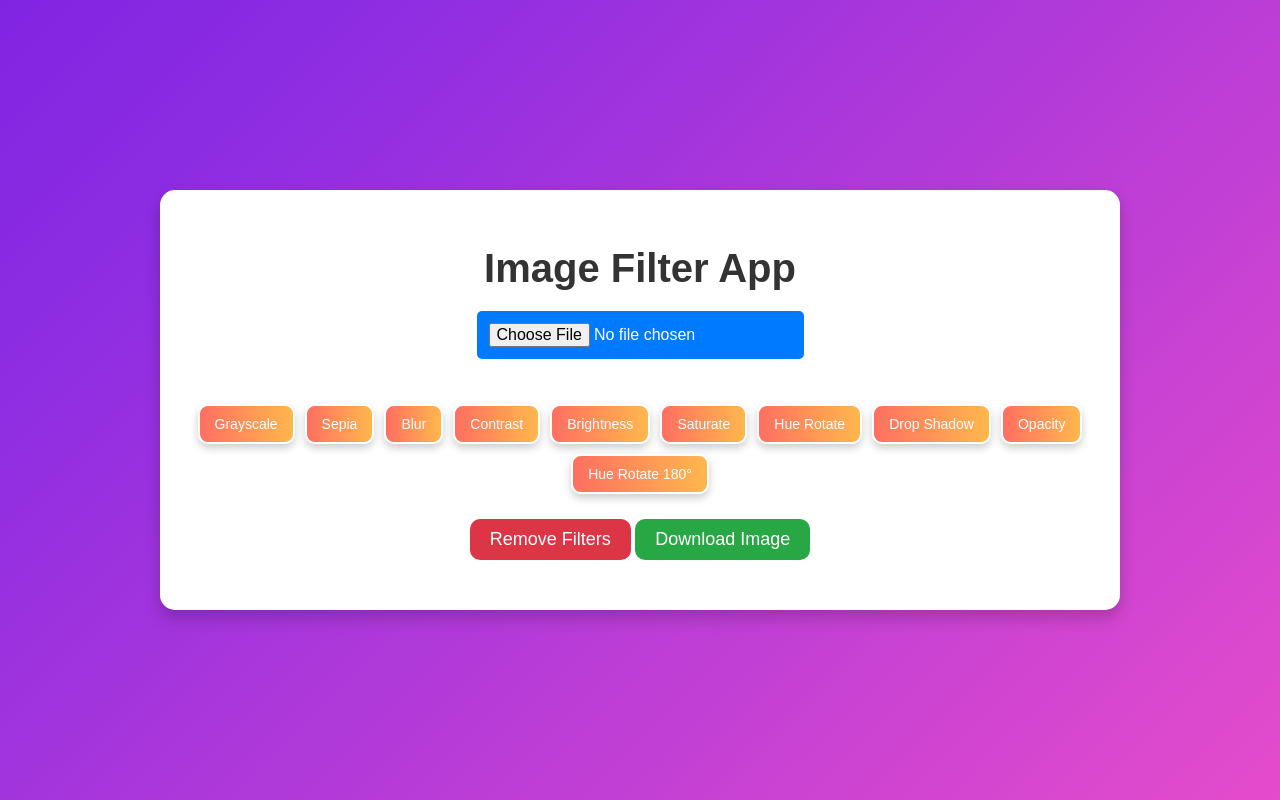
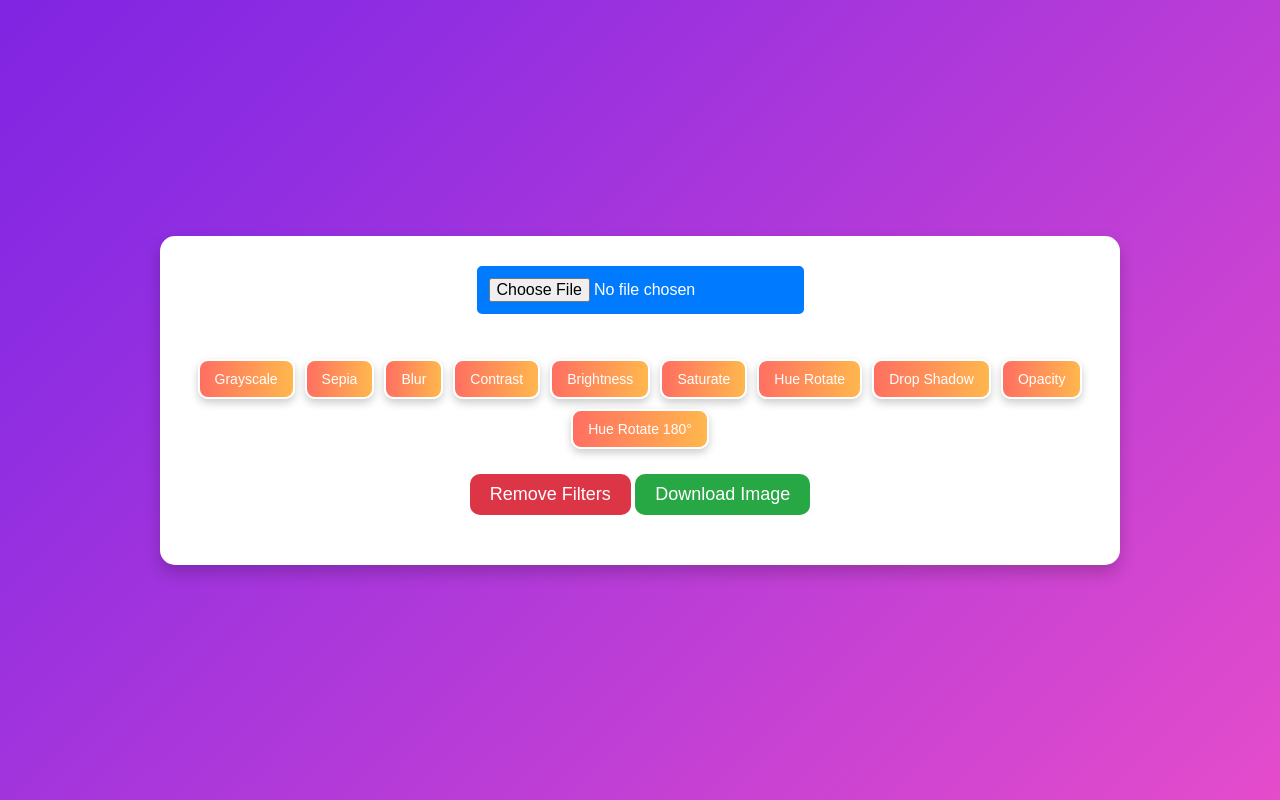
Before and after one commit to pr04/Filter-Fusion-An-Image-Filtering-Website, a plain HTML site: page Code/index.html in a window 1280 px wide. Drawn offline with Linux system fonts and the light colour scheme.

Commit message:
Update index.html

```diff
--- a/Code/index.html
+++ b/Code/index.html
@@ -3,12 +3,11 @@
 <head>
     <meta charset="UTF-8">
     <meta name="viewport" content="width=device-width, initial-scale=1.0">
-    <title>Image Filter</title>
+    <title>Filter Fusion</title>
     <link rel="stylesheet" href="styles.css">
 </head>
 <body>
     <div class="container">
-        <h1>Image Filter App</h1>
         <input type="file" id="upload" accept="image/*">
         <div class="image-container">
             <img id="uploaded-image" src="" alt="Uploaded Image">
```
